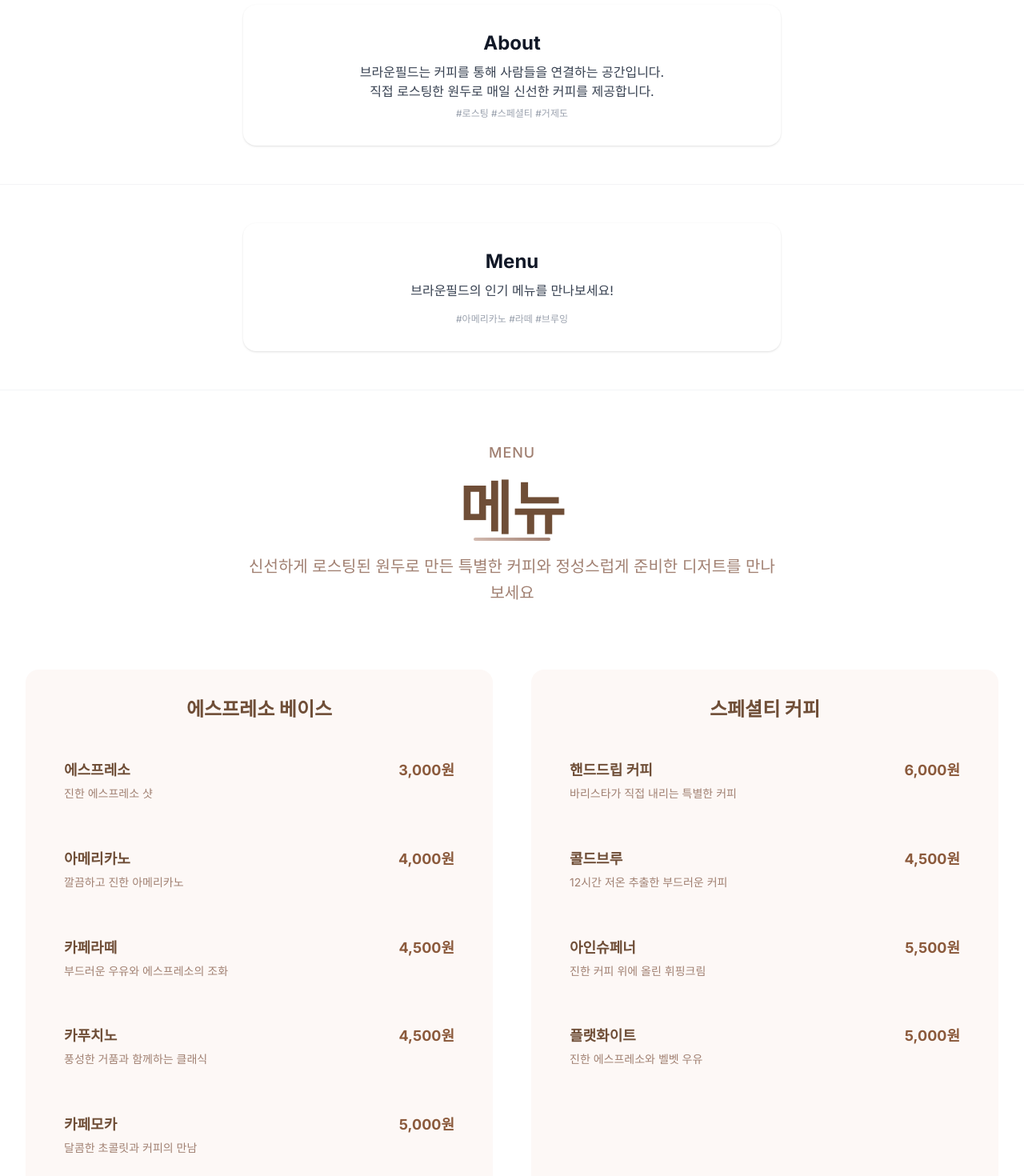
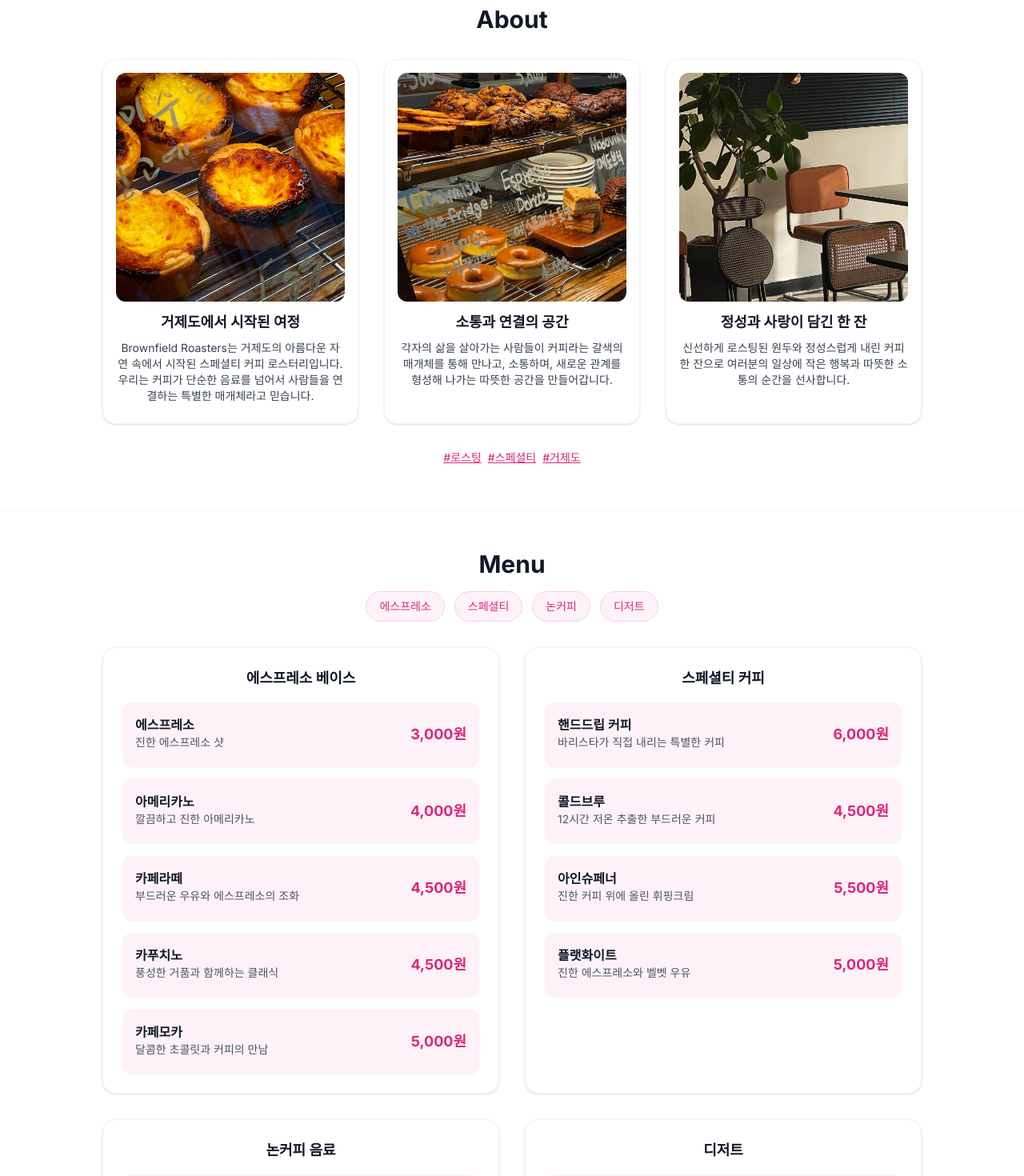
Before and after one commit to jinwooleegit/brownfield, a React (Create React App) app: page /square in a window 1280 px wide. Shown: the part 2880-4350 px from the top of the page at 80% size. Built offline with nearby package versions, Linux system fonts and the light colour scheme.

Commit message:
B안 About/메뉴 섹션 내용 풍부하게, 카테고리 네비게이션 및 인스타그램 스타일 유지

```diff
--- a/src/AppSquare.js
+++ b/src/AppSquare.js
@@ -1,34 +1,138 @@
 import React from 'react';
 import Hero from './components/Hero';
 import StrengthsSquare from './components/StrengthsSquare';
-import Menu from './components/Menu';
 import products from './data/products.json';
 
-// 인스타그램 스타일 About
+// --- About Section (Instagram Style, Rich Content) ---
+const aboutCards = [
+  {
+    title: '거제도에서 시작된 여정',
+    text: 'Brownfield Roasters는 거제도의 아름다운 자연 속에서 시작된 스페셜티 커피 로스터리입니다. 우리는 커피가 단순한 음료를 넘어서 사람들을 연결하는 특별한 매개체라고 믿습니다.',
+    img: '/images/SnapInsta.to_497679542_18052712129348183_413711426659425542_n.jpg',
+  },
+  {
+    title: '소통과 연결의 공간',
+    text: '각자의 삶을 살아가는 사람들이 커피라는 갈색의 매개체를 통해 만나고, 소통하며, 새로운 관계를 형성해 나가는 따뜻한 공간을 만들어갑니다.',
+    img: '/images/SnapInsta.to_486756223_18048158288348183_299248871075608507_n.jpg',
+  },
+  {
+    title: '정성과 사랑이 담긴 한 잔',
+    text: '신선하게 로스팅된 원두와 정성스럽게 내린 커피 한 잔으로 여러분의 일상에 작은 행복과 따뜻한 소통의 순간을 선사합니다.',
+    img: '/images/SnapInsta.to_504064724_18054766886348183_2054420973040220017_n.jpg',
+  },
+];
 const InstaAbout = () => (
-  <section className="py-12 bg-white border-b border-gray-100 flex justify-center">
-    <div className="bg-white rounded-2xl shadow p-8 w-full max-w-2xl flex flex-col items-center">
-      <h2 className="text-2xl font-bold text-gray-900 mb-2">About</h2>
-      <p className="text-gray-700 text-center mb-2">브라운필드는 커피를 통해 사람들을 연결하는 공간입니다.<br/>직접 로스팅한 원두로 매일 신선한 커피를 제공합니다.</p>
-      <span className="text-xs text-gray-400">#로스팅 #스페셜티 #거제도</span>
+  <section id="about" className="py-12 bg-white border-b border-gray-100 flex flex-col items-center">
+    <h2 className="text-3xl font-bold text-gray-900 mb-8">About</h2>
+    <div className="w-full max-w-5xl grid grid-cols-1 md:grid-cols-3 gap-8 mb-8">
+      {aboutCards.map((card, idx) => (
+        <div key={card.title} className="bg-white rounded-2xl shadow border border-gray-100 p-4 flex flex-col items-center">
+          <div className="w-full aspect-square bg-gray-100 rounded-xl overflow-hidden mb-3 flex items-center justify-center">
+            <img src={card.img} alt={card.title} className="object-cover w-full h-full" loading="lazy" decoding="async" />
+          </div>
+          <div className="w-full text-center">
+            <div className="font-bold text-lg text-gray-900 mb-2">{card.title}</div>
+            <div className="text-gray-700 text-sm mb-2">{card.text}</div>
+          </div>
+        </div>
+      ))}
+    </div>
+    <div className="flex gap-2 mb-2">
+      <a href="#menu" className="text-pink-600 hover:text-pink-800 underline text-sm">#로스팅</a>
+      <a href="#products" className="text-pink-600 hover:text-pink-800 underline text-sm">#스페셜티</a>
+      <a href="#about" className="text-pink-600 hover:text-pink-800 underline text-sm">#거제도</a>
     </div>
   </section>
 );
 
-// 인스타그램 스타일 Menu Title (실제 메뉴는 컴포넌트로)
-const InstaMenuTitle = () => (
-  <section className="py-12 bg-white border-b border-gray-100 flex justify-center">
-    <div className="bg-white rounded-2xl shadow p-8 w-full max-w-2xl flex flex-col items-center">
-      <h2 className="text-2xl font-bold text-gray-900 mb-2">Menu</h2>
-      <p className="text-gray-700 text-center mb-4">브라운필드의 인기 메뉴를 만나보세요!</p>
-      <span className="text-xs text-gray-400">#아메리카노 #라떼 #브루잉</span>
+// --- Menu Section (Instagram Style, Full Content, Category Nav) ---
+const menuData = [
+  {
+    category: "에스프레소 베이스",
+    items: [
+      { name: "에스프레소", price: "3,000", description: "진한 에스프레소 샷" },
+      { name: "아메리카노", price: "4,000", description: "깔끔하고 진한 아메리카노" },
+      { name: "카페라떼", price: "4,500", description: "부드러운 우유와 에스프레소의 조화" },
+      { name: "카푸치노", price: "4,500", description: "풍성한 거품과 함께하는 클래식" },
+      { name: "카페모카", price: "5,000", description: "달콤한 초콜릿과 커피의 만남" },
+    ]
+  },
+  {
+    category: "스페셜티 커피",
+    items: [
+      { name: "핸드드립 커피", price: "6,000", description: "바리스타가 직접 내리는 특별한 커피" },
+      { name: "콜드브루", price: "4,500", description: "12시간 저온 추출한 부드러운 커피" },
+      { name: "아인슈페너", price: "5,500", description: "진한 커피 위에 올린 휘핑크림" },
+      { name: "플랫화이트", price: "5,000", description: "진한 에스프레소와 벨벳 우유" },
+    ]
+  },
+  {
+    category: "논커피 음료",
+    items: [
+      { name: "핫초콜릿", price: "4,000", description: "진한 초콜릿의 달콤함" },
+      { name: "차이라떼", price: "4,500", description: "향신료가 가득한 인도식 밀크티" },
+      { name: "그린티라떼", price: "4,500", description: "부드러운 녹차와 우유" },
+      { name: "레몬에이드", price: "4,000", description: "상큼한 레몬의 청량감" },
+    ]
+  },
+  {
+    category: "디저트",
+    items: [
+      { name: "크루아상", price: "3,500", description: "바삭하고 버터향 가득한" },
+      { name: "머핀", price: "3,000", description: "촉촉하고 달콤한 홈메이드" },
+      { name: "치즈케이크", price: "4,500", description: "부드럽고 진한 치즈의 맛" },
+      { name: "브라우니", price: "4,000", description: "진한 초콜릿의 깊은 맛" },
+    ]
+  }
+];
+const [espresso, specialty, noncoffee, dessert] = menuData;
+const menuNav = [
+  { label: '에스프레소', anchor: 'espresso' },
+  { label: '스페셜티', anchor: 'specialty' },
+  { label: '논커피', anchor: 'noncoffee' },
+  { label: '디저트', anchor: 'dessert' },
+];
+const InstaMenu = () => (
+  <section id="menu" className="py-12 bg-white border-b border-gray-100 flex flex-col items-center">
+    <h2 className="text-3xl font-bold text-gray-900 mb-4">Menu</h2>
+    <div className="flex gap-3 mb-8 flex-wrap justify-center">
+      {menuNav.map(nav => (
+        <a key={nav.anchor} href={`#${nav.anchor}`} className="px-4 py-2 rounded-full bg-pink-50 text-pink-600 hover:bg-pink-100 text-sm font-medium border border-pink-200 transition">{nav.label}</a>
+      ))}
+    </div>
+    <div className="w-full max-w-5xl grid grid-cols-1 md:grid-cols-2 gap-8">
+      {menuData.map((cat, i) => (
+        <div key={cat.category} id={menuNav[i].anchor} className="bg-white rounded-2xl shadow border border-gray-100 p-6 flex flex-col items-center">
+          <h3 className="font-bold text-lg text-gray-900 mb-4">{cat.category}</h3>
+          <div className="w-full flex flex-col gap-4">
+            {cat.items.map(item => (
+              <div key={item.name} className="flex flex-col sm:flex-row sm:items-center justify-between w-full bg-pink-50 rounded-xl p-4 shadow-sm">
+                <div className="flex-1">
+                  <div className="font-semibold text-gray-900">{item.name}</div>
+                  <div className="text-gray-600 text-sm mb-1">{item.description}</div>
+                </div>
+                <div className="ml-0 sm:ml-4 mt-2 sm:mt-0 text-pink-600 font-bold text-lg">{item.price}원</div>
+              </div>
+            ))}
+          </div>
+        </div>
+      ))}
+    </div>
+    <div className="mt-10 flex flex-col items-center">
+      <div className="bg-green-600 hover:bg-green-700 text-white px-6 py-3 rounded-lg flex items-center gap-2 mb-2 transition-colors duration-200">
+        <svg className="w-5 h-5" fill="none" stroke="currentColor" viewBox="0 0 24 24" aria-hidden="true">
+          <path strokeLinecap="round" strokeLinejoin="round" strokeWidth={2} d="M16 11V7a4 4 0 00-8 0v4M5 9h14l1 12H4L5 9z" />
+        </svg>
+        <a href="https://smartstore.naver.com/brownfield" target="_blank" rel="noopener noreferrer" className="font-medium">네이버 스마트스토어에서 주문하기</a>
+      </div>
+      <div className="text-sm text-gray-500">카페, 레스토랑, 사무실 등에 신선한 원두를 공급해드립니다. <a href="mailto:bfield20@daum.net" className="underline text-pink-600">bfield20@daum.net</a></div>
     </div>
   </section>
 );
 
-// 인스타그램 스타일 Products (피드형)
+// --- Products, Gallery, Contact, Footer는 이전과 동일 ---
 const InstaProducts = () => (
-  <section className="py-12 bg-white border-b border-gray-100 flex justify-center">
+  <section id="products" className="py-12 bg-white border-b border-gray-100 flex justify-center">
     <div className="w-full max-w-4xl grid grid-cols-1 sm:grid-cols-2 md:grid-cols-3 gap-8">
       {products.slice(0, 6).map((product, idx) => (
         <div key={product.id} className="bg-white rounded-2xl shadow border border-gray-100 p-4 flex flex-col items-center">
@@ -54,7 +158,6 @@ const InstaProducts = () => (
   </section>
 );
 
-// 인스타그램 스타일 Gallery (피드형)
 const galleryImages = [
   '/images/roasting1.jpg',
   '/images/roasting2.jpg',
@@ -76,7 +179,6 @@ const InstaGallery = () => (
   </section>
 );
 
-// 인스타그램 스타일 Contact
 const InstaContact = () => (
   <section className="py-12 bg-white border-b border-gray-100 flex justify-center">
     <div className="bg-white rounded-2xl shadow p-8 w-full max-w-2xl flex flex-col items-center">
@@ -87,7 +189,6 @@ const InstaContact = () => (
   </section>
 );
 
-// 인스타그램 스타일 Footer
 const InstaFooter = () => (
   <footer className="py-8 bg-white border-t border-gray-100 text-center text-gray-400 text-sm">
     &copy; {new Date().getFullYear()} brownfield_roasters. All rights reserved.
@@ -100,8 +201,7 @@ function AppSquare() {
       <Hero />
       <StrengthsSquare />
       <InstaAbout />
-      <InstaMenuTitle />
-      <Menu />
+      <InstaMenu />
       <InstaProducts />
       <InstaGallery />
       <InstaContact />
```
